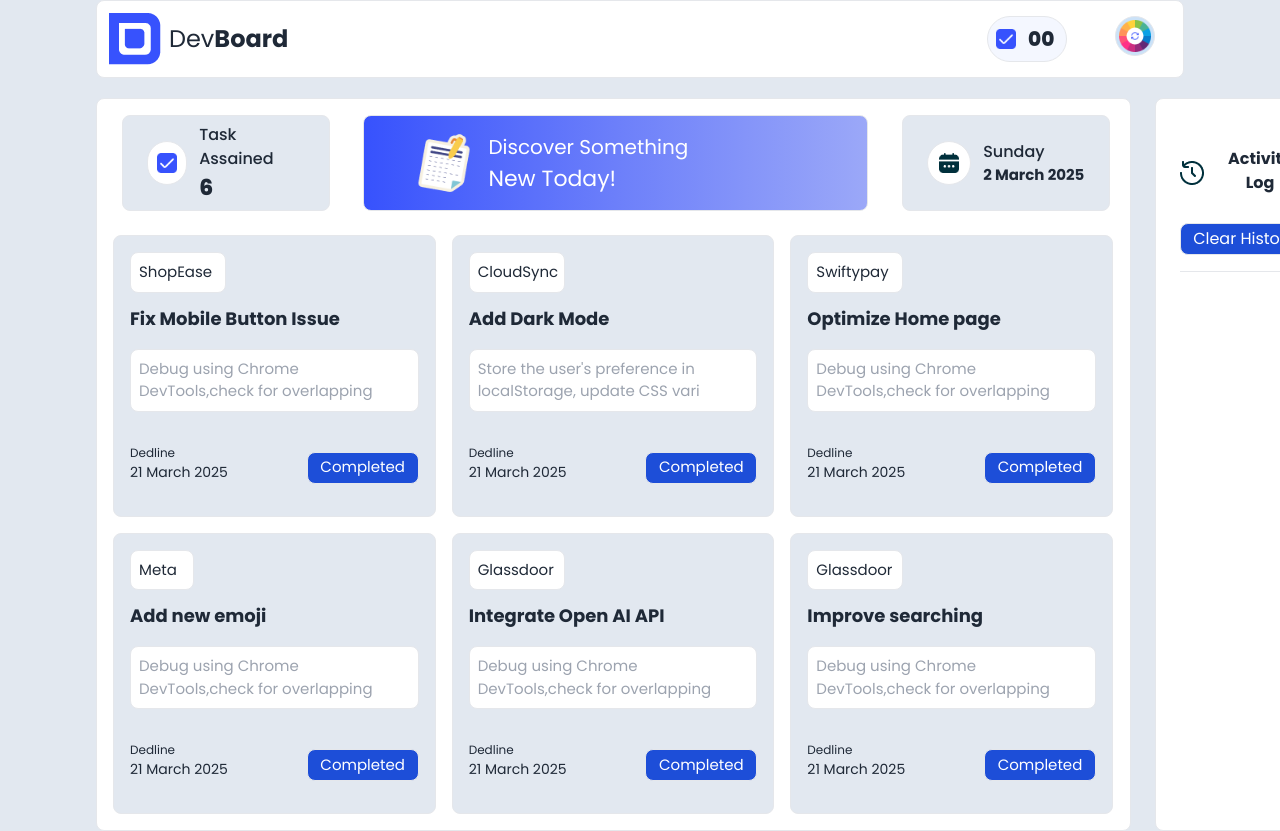
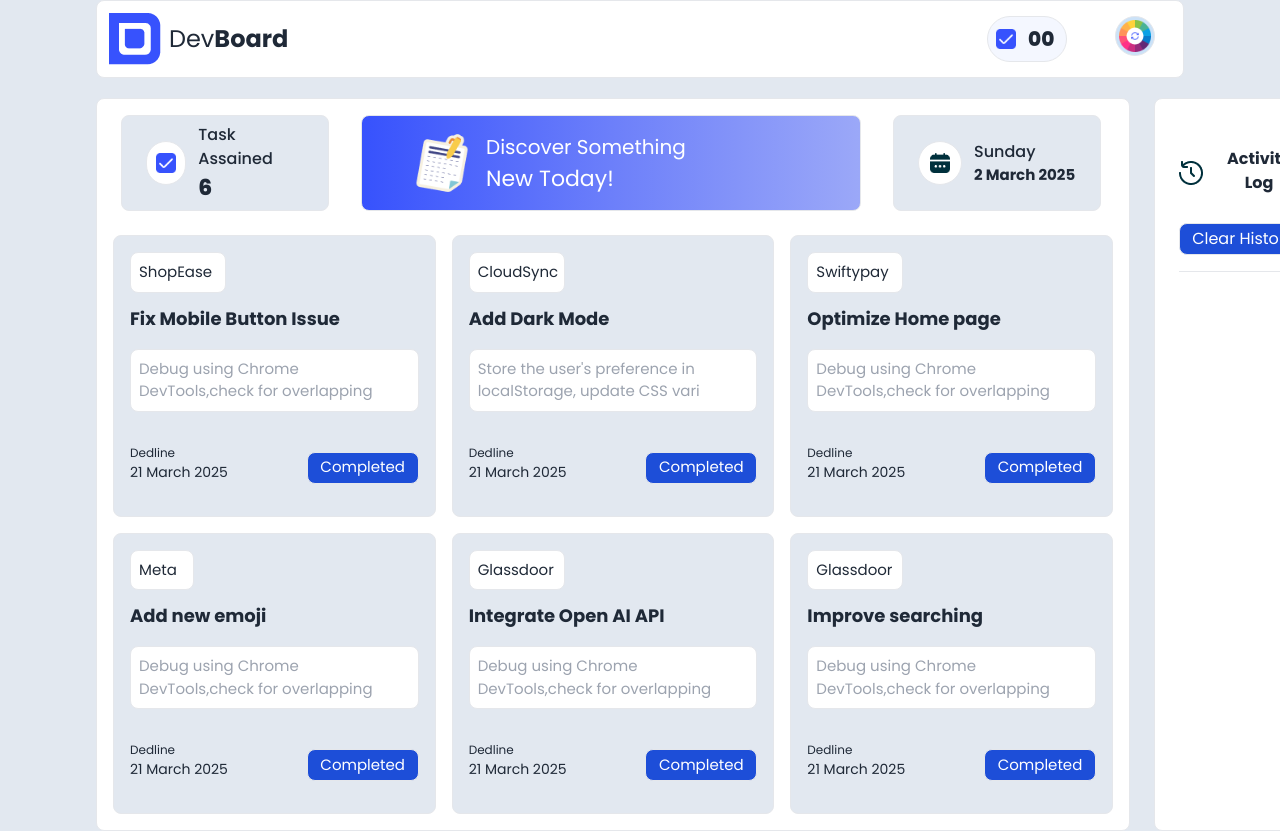
Before and after one commit to Alif210222/Dev-Board-, a plain HTML site: page index.html in a window 1280 px wide. Shown: the top 831 px of the page. Drawn offline with nearby package versions, Linux system fonts and the light colour scheme.

Commit message:
last edit

```diff
--- a/index.html
+++ b/index.html
@@ -52,10 +52,15 @@
      <!-- main body section -->
 
      <section class="flex gap-6 ">
-        <div class="main-container p-4 border rounded-lg bg-white w-[1035px]" >
+
+
+
+
+
+        <div class="main-container p-4 border  rounded-lg bg-white" >
 
             <!-- main header part -->
-            <div class="main-header flex justify-around    w-[1010px] ">
+            <div class="main-header flex justify-around     ">
 
                 <!-- main header 1st box -->
                 <div class="bg-slate-200  p-6 flex items-center  gap-3 w-52 h-24 border rounded-lg -ml-2">
@@ -216,6 +221,8 @@
 
 </section>
 
+
+
      </section>
 
 
--- a/script/history.js
+++ b/script/history.js
@@ -1,6 +1,3 @@
-
-
-
 
 document.getElementById("clear-btn").addEventListener("click" , function(){
        document.getElementById("massage_notification").innerHTML = ``;
--- a/script/theam.js
+++ b/script/theam.js
@@ -26,5 +26,3 @@
 
 
  })
-
-//  theam(["bg-red-200" , "bg-blue-200" , "bg-green-200"]);
```
Also changed, not shown: addnumber.js (+10 -0 lines), blog.html (+4 -1 lines), script/disable.js (+0 -18 lines).
